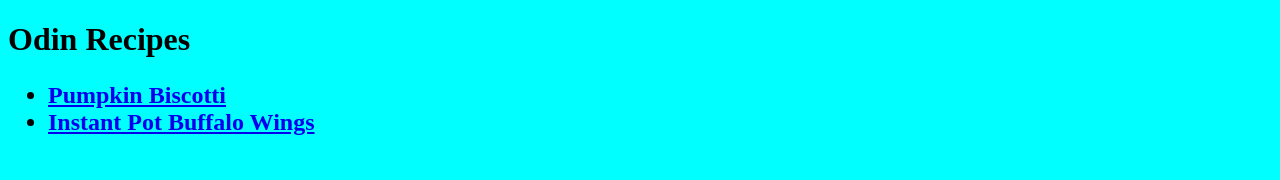
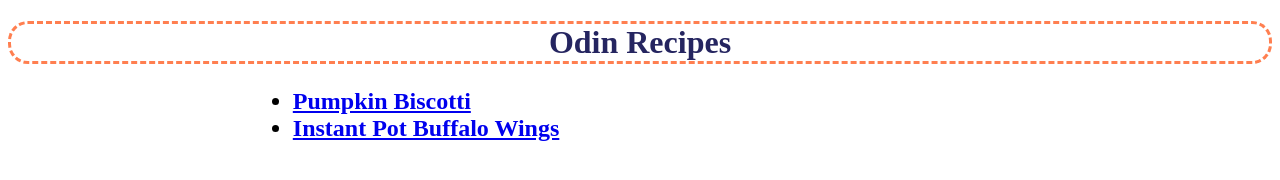
Before and after one commit to urilixo/odin-recipes, a plain HTML site: page index.html in a window 1280 px wide. Drawn offline with Linux system fonts and the light colour scheme.

Commit message:
Simple centering and gradient background image

```diff
--- a/style.css
+++ b/style.css
@@ -1,3 +1,19 @@
 body{
-    background-color: aqua;
+    background: -moz-linear-gradient(white,white ,gainsboro, gainsboro) no-repeat center center fixed;
+    -moz-background-sze: cover;
+    -webkit-background-size:cover;
+    background-repeat: no-repeat;
+    background-size: cover;
+    text-align: center;
 }
+li{
+    margin-left: 20%;
+    margin-right: 20%;
+    text-align: left;
+}
+h1{
+    border-style: dashed;
+    border-radius: 20px;
+    border-color: coral;
+    color:#252560;
+}
```
